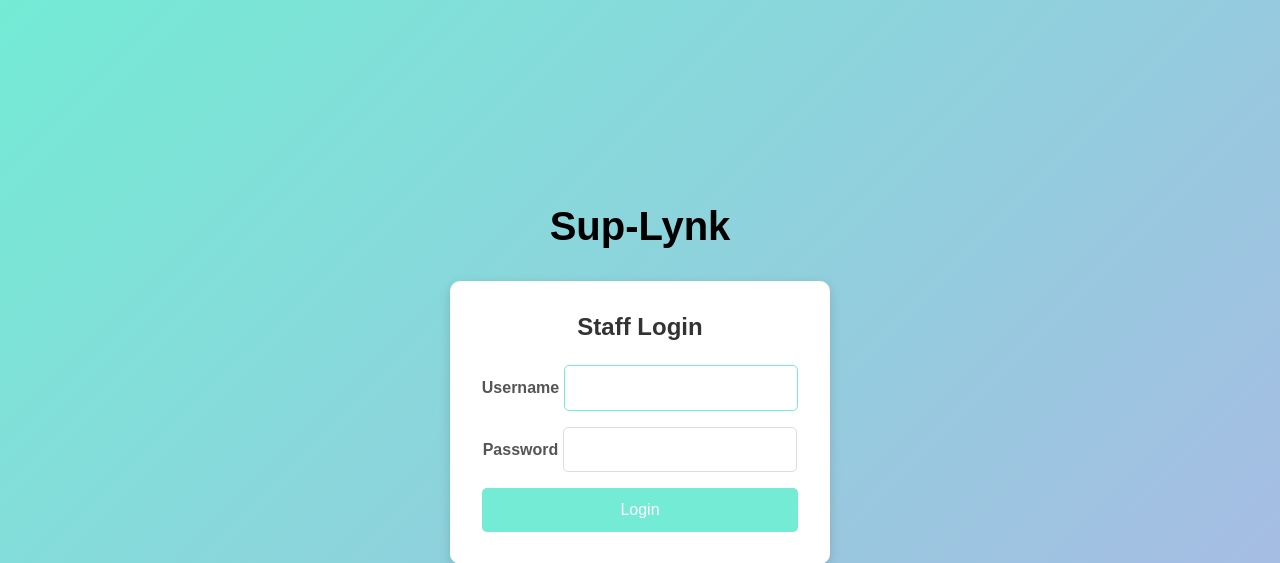
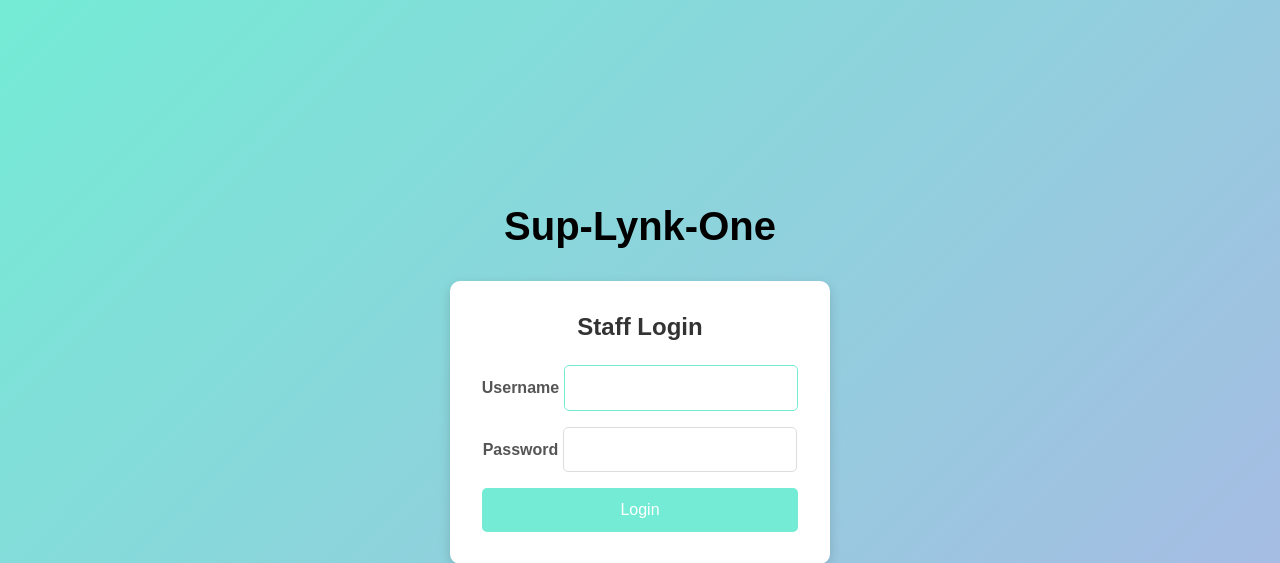
Before and after one commit to Neeraj0390/devopsfinal, a Django app: page / in a window 1280 px wide. Shown: the top 563 px of the page. Run offline with Django 3.2, Linux system fonts and the light colour scheme.

Commit message:
Update base.html

```diff
--- a/staff/templates/staff/base.html
+++ b/staff/templates/staff/base.html
@@ -24,7 +24,7 @@
     {% block css %}{% endblock %}
 </head>
 <body>
-    <h1>Sup-Lynk</h1>  <!-- Centered in the middle of the page -->
+    <h1>Sup-Lynk-One</h1>  <!-- Centered in the middle of the page -->
     {% block content %}{% endblock %}
 </body>
 </html>
```
